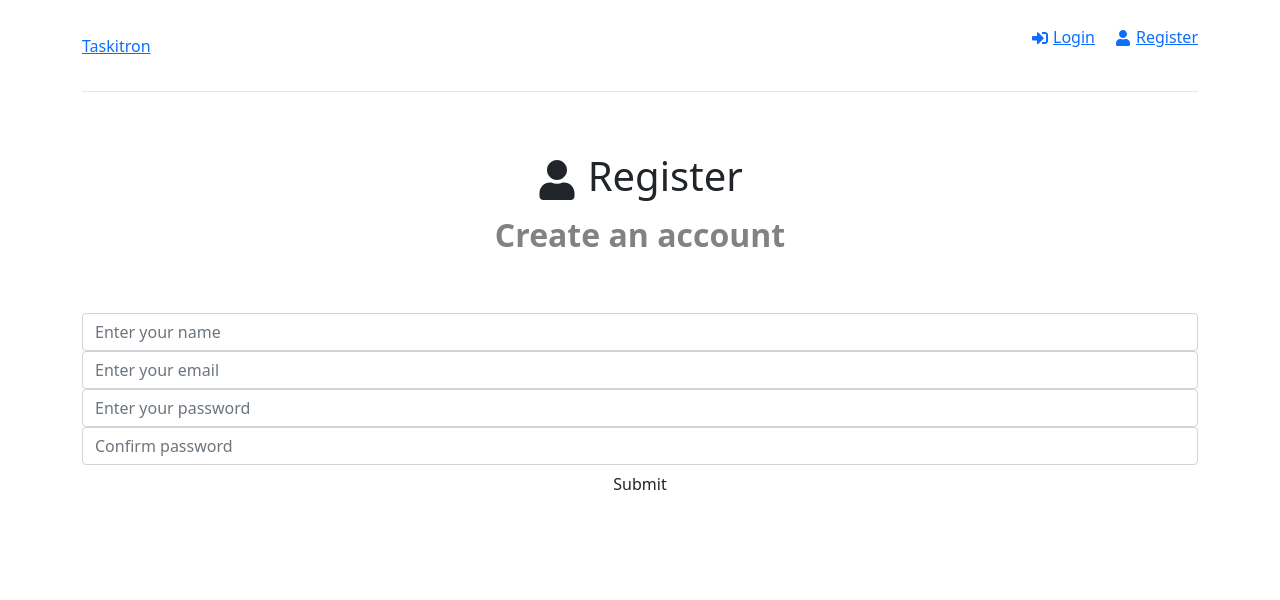
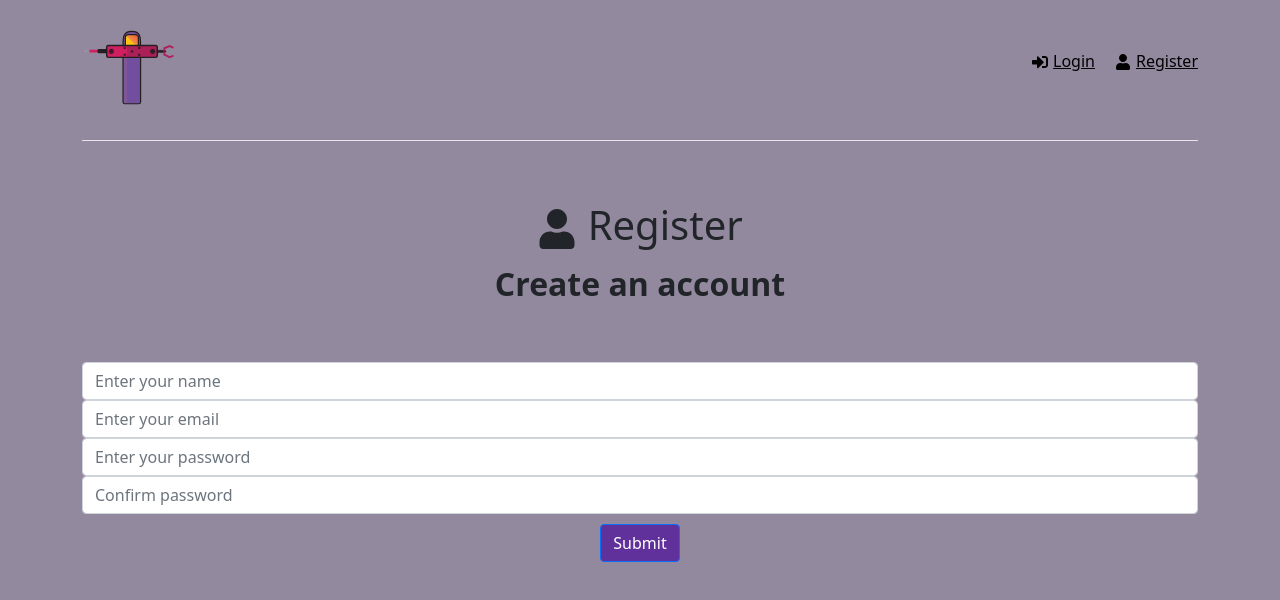
Before and after one commit to DevRigar/Taskitron, a React (Create React App) app in the folder frontend/: page /register in a window 1280 px wide. Shown: the top 600 px of the page. Built offline with nearby package versions, Linux system fonts and the light colour scheme.

Commit message:
Final minimal completion
This project so far has a very basic functionality of holding tasks in one place for each user. Yet has no update task functionality or user interaction.

```diff
--- a/frontend/src/components/Header.jsx
+++ b/frontend/src/components/Header.jsx
@@ -2,6 +2,7 @@ import {FaSignInAlt,FaSignOutAlt,FaUser} from 'react-icons/fa'
 import {Link,useNavigate} from 'react-router-dom'
 import {useSelector,useDispatch} from 'react-redux'
 import {logout,reset} from '../features/auth/authSlice'
+import logo from '../css/logo.svg';
 
 function Header() {
   const navigate = useNavigate()
@@ -17,7 +18,9 @@ function Header() {
   return (
     <header className='header'>
         <div className='logo'>
-            <Link to = '/'>Taskitron</Link>
+            <Link to = '/'>
+              <img style={{width:100}} src={logo} alt="Taskitron" />
+            </Link>
         </div>
         <ul>
           {user ? (
@@ -28,12 +31,12 @@ function Header() {
             </li>
             ) : (<>
             <li>
-              <Link to ='/login'>
+              <Link style={{color:'black'}} to ='/login'>
                   <FaSignInAlt /> Login
               </Link>
           </li>
           <li>
-              <Link to ='/register'>
+              <Link style={{color:'black'}} to ='/register'>
                   <FaUser /> Register
               </Link>
           </li>
--- a/frontend/src/components/TaskForm.jsx
+++ b/frontend/src/components/TaskForm.jsx
@@ -9,7 +9,6 @@ import Row from 'react-bootstrap/Row'
 import Col from 'react-bootstrap/Col'
 import '../css/TaskForm.css'
 import "react-datepicker/dist/react-datepicker.css";
-import Card from 'react-bootstrap/Card'
 import ListGroup from 'react-bootstrap/ListGroup'
 
 function TaskForm() {
@@ -144,13 +143,14 @@ function TaskForm() {
             <Form.Group >
               <Form.Label>List</Form.Label>
                 <Form.Control
+                autoComplete="off"
                 type="list"
                 name='list'
                 id='list'
                 value={task.list}
                 onChange={handleChange}
                 />
-                <Button className="btn-sm mt-2 mb-2 ml-5"
+                <Button variant="custom" className="btn-sm mt-2 mb-2 ml-5"
                 onClick={handleList}>Add item to list</Button>
                 <ListGroup>
                  {listItems.map(function(listItem,index){
@@ -162,7 +162,7 @@ function TaskForm() {
         </Row>
             <Row>
             <Form.Group>
-            <Button className="mt-4 mb-2" variant="primary" type="submit">
+            <Button className="mt-4 mb-2 btn-custom" variant="custom" type="submit">
                 Add Task
             </Button>
             </Form.Group>
--- a/frontend/src/components/TaskItem.jsx
+++ b/frontend/src/components/TaskItem.jsx
@@ -6,6 +6,8 @@ import Row from 'react-bootstrap/Row'
 import Col from 'react-bootstrap/Col'
 import Form from 'react-bootstrap/Form'
 import Button from 'react-bootstrap/Button'
+import '../css/TaskItem.css'
+import CardHeader from 'react-bootstrap/esm/CardHeader'
 
 function TaskItem({task}) {
   const dispatch = useDispatch()
@@ -13,39 +15,42 @@ function TaskItem({task}) {
 
   return (
     <Card className='mt-4'>
-      <Row className="g-0">
-        <Col md={5}>
+      <Row className="g-0 group">
+        <Col >
           <Card.Header >{task.title}</Card.Header>
         </Col>
-        <Col md={5}>
+        <Col>
           <Card.Header>{task.date}</Card.Header>
         </Col>
-        <Col className="d-flex justify-content-center mb-0 align-items-center" md={2}>
-          <Button  variant="danger" size="sm"
+        <Col md={1} as={CardHeader} className="p-0 d-flex justify-content-end">
+          <Button  className='sm'  variant="danger"
           onClick={()=> dispatch(deleteTask(task._id))}
           >X</Button>
         </Col>
       </Row>
-    <ListGroup variant="flush">
-
+    <ListGroup>
+        <div className='rounded'>
           <Form.Label className={task.description ? "d-flex justify-content-start mb-0" : "d-none"}>Description</Form.Label>
           <ListGroup.Item className={task.description ? 'pt-0' : "d-none"}>{task.description}</ListGroup.Item>
-
-
+        </div>
+        <div className='rounded'>
           <Form.Label className={task.location ? "d-flex justify-content-start mb-0" : "d-none"}>Location</Form.Label>
           <ListGroup.Item className={task.location ? 'pt-0' : "d-none"}>{task.location}</ListGroup.Item>
-
+        </div>
+        <div className='rounded'>
           <Form.Label className={task.priority ? "d-flex justify-content-start mb-0" : "d-none"}>Priority</Form.Label>
-        <ListGroup.Item className={task.priority ? 'pt-0' : "d-none"}>{task.priority}</ListGroup.Item>
-
+          <ListGroup.Item className={task.priority ? 'pt-0 ' : "d-none"}>{task.priority}</ListGroup.Item>
+        </div>
+        <div className='rounded'>
           <Form.Label className={task.assign ? "d-flex justify-content-start mb-0" : "d-none"}>Assigned to:</Form.Label>
           <ListGroup.Item className={task.assign ? 'pt-0' : "d-none"}>{task.assign}</ListGroup.Item>
-
-        <Form.Label className={task.list.length > 0 ? "d-flex justify-content-start mb-0" : "d-none"}>List</Form.Label>
+        </div>
+        <div className='rounded'>
+          <Form.Label className= {task.list.length > 0 ? "d-flex justify-content-start mb-0" : "d-none"}>List</Form.Label>
           {task.list.length > 0 && task.list.map(function(listItem,index){
                      return <ListGroup.Item key={index}>{listItem}</ListGroup.Item>
                    })}
-
+        </div>
       <Form.Label className="d-flex justify-content-start mb-0">Created at:</Form.Label>
       <ListGroup.Item className='pt-0'>{new Date(task.createdAt).toLocaleString('en-GB').substring(0,10)}</ListGroup.Item>
 
--- a/frontend/src/css/TaskForm.css
+++ b/frontend/src/css/TaskForm.css
@@ -1,17 +1,36 @@
 
 @import 'bootstrap/dist/css/bootstrap.min.css';
 
-
+body{
+    background-color: #92899e;
+}
 .container-flat{
-    background-color:#c740c0;
+    border-radius: 2%;
+    background-color:#af6885;
 }
 
-.btn-flat{
-    background-color:#6071AD;
-}
+
 
 
 .datepicker{
     height: 38px;
     border-radius:5px;
 }
+
+form label {
+    font-size : larger;
+    font-weight : 500;
+    color: black;
+}
+
+.btn-custom {
+    background-color: #61319b;
+    color: white;
+
+}
+
+.btn-custom:hover{
+    color: white;
+    background-color: #581f9e;
+
+}
--- /dev/null
+++ b/frontend/src/css/TaskItem.css
@@ -0,0 +1,26 @@
+.card {
+    background-color:#af6885;
+
+}
+
+.list-group{
+    background-color:#a8a1a4;
+    color:rgba(0, 0, 0, 0.473)
+}
+
+.group {
+    border-color: rgba(0, 0, 0, 0.301);
+    border-style: solid;
+    border-width: 1px;
+}
+
+.list-group-item {
+    border: none;
+    background-color: #af688665;
+    font-weight: 500;
+}
+
+.card-header{
+    font-size: 1.5rem;
+    font-weight: 500;
+}
--- a/frontend/src/index.css
+++ b/frontend/src/index.css
@@ -4,11 +4,13 @@
   margin: 0;
   padding: 0;
   box-sizing: border-box;
+
 }
 
 body {
   font-family: 'Poppins', sans-serif;
   height: 100vh;
+
 }
 
 a {
@@ -75,16 +77,14 @@ h3 {
   margin-right: 5px;
 }
 
-.heading {
+.heading p {
   font-size: 2rem;
   font-weight: 700;
   margin-bottom: 50px;
   padding: 0 20px;
 }
 
-.heading p {
-  color: #828282;
-}
+
 
 .goals {
   display: grid;
@@ -108,26 +108,7 @@ h3 {
   background: none;
 }
 
-/* .form,
-.content {
-  width: 70%;
-  margin: 0 auto;
-} */
 
-/* .form-group {
-  margin-bottom: 10px;
-}
-
-.form-group input,
-.form-group textarea,
-.form-group select {
-  width: 100%;
-  padding: 10px;
-  border: 1px solid #e6e6e6;
-  border-radius: 5px;
-  margin-bottom: 10px;
-  font-family: inherit;
-} */
 
 .form-group label {
   text-align: left;
@@ -135,21 +116,6 @@ h3 {
   margin: 0 0 5px 3px;
 }
 
-/* .btn {
-  padding: 10px 20px;
-  border: 1px solid #000;
-  border-radius: 5px;
-  background: #000;
-  color: #fff;
-  font-size: 16px;
-  font-weight: 700;
-  cursor: pointer;
-  text-align: center;
-  appearance: button;
-  display: flex;
-  align-items: center;
-  justify-content: center;
-} */
 
 .btn svg {
   margin-right: 8px;
@@ -167,6 +133,19 @@ h3 {
 
 .btn:hover {
   transform: scale(0.98);
+}
+
+.btn-custom {
+  margin-top: 10px;
+  background-color: #61319b;
+  color: white;
+
+}
+
+.btn-custom:hover{
+  color: white;
+  background-color: #581f9e;
+
 }
 
 .loadingSpinnerContainer {
--- a/frontend/src/pages/Login.jsx
+++ b/frontend/src/pages/Login.jsx
@@ -5,7 +5,7 @@ import {useNavigate} from 'react-router-dom'
 import {toast} from 'react-toastify'
 import {login,reset} from '../features/auth/authSlice'
 import Spinner from '../components/Spinner'
-
+import Button from 'react-bootstrap/Button'
 
 
 function Login() {
@@ -99,7 +99,7 @@ function Login() {
           </div>
 
           <div className='form-group'>
-            <button type="submit" className='btn btn-block'>Submit</button>
+            <Button type="submit" className='btn-custom'>Submit</Button>
           </div>
 
         </form>
--- a/frontend/src/pages/Register.jsx
+++ b/frontend/src/pages/Register.jsx
@@ -5,7 +5,7 @@ import {toast} from 'react-toastify'
 import {FaUser} from 'react-icons/fa'
 import {register,reset} from '../features/auth/authSlice'
 import Spinner from '../components/Spinner'
-
+import Button from 'react-bootstrap/Button'
 
 
 function Register() {
@@ -125,7 +125,7 @@ function Register() {
           </div>
 
           <div className='form-group'>
-            <button type="submit" className='btn btn-block'>Submit</button>
+            <Button type="submit" className='btn-custom'>Submit</Button>
           </div>
 
         </form>
```
Also changed, not shown: frontend/src/css/logo.svg (added), 1 other file (tests, documents, lock files or other folders). Lines whose indentation alone changed are shown as unchanged.
